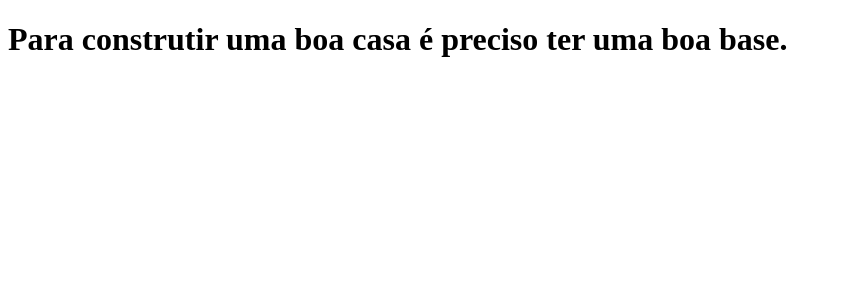
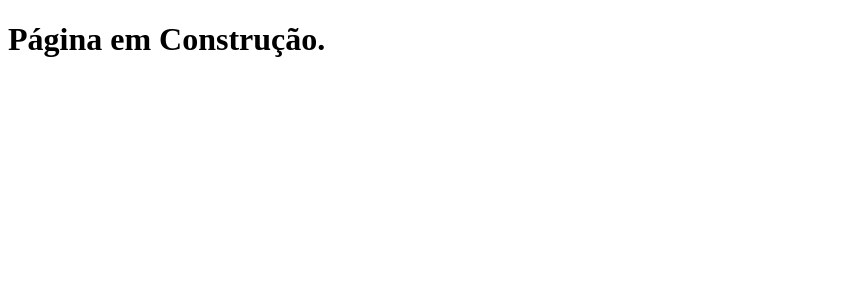
Before and after one commit to SunSh1x03/from-zero-to-dev, a Next.js app: page / in a window 1280 px wide. Shown: the top 300 px of the page, without its empty margins (0-841 px from the left). Built offline with nearby package versions, Linux system fonts and the light colour scheme.

Commit message:
Página em Construção

```diff
--- a/pages/index.js
+++ b/pages/index.js
@@ -1,5 +1,5 @@
 function Home() {
-  return <h1>Para construtir uma boa casa é preciso ter uma boa base.</h1>;
+  return <h1>Página em Construção.</h1>;
 }
 
 function teste() {
```
